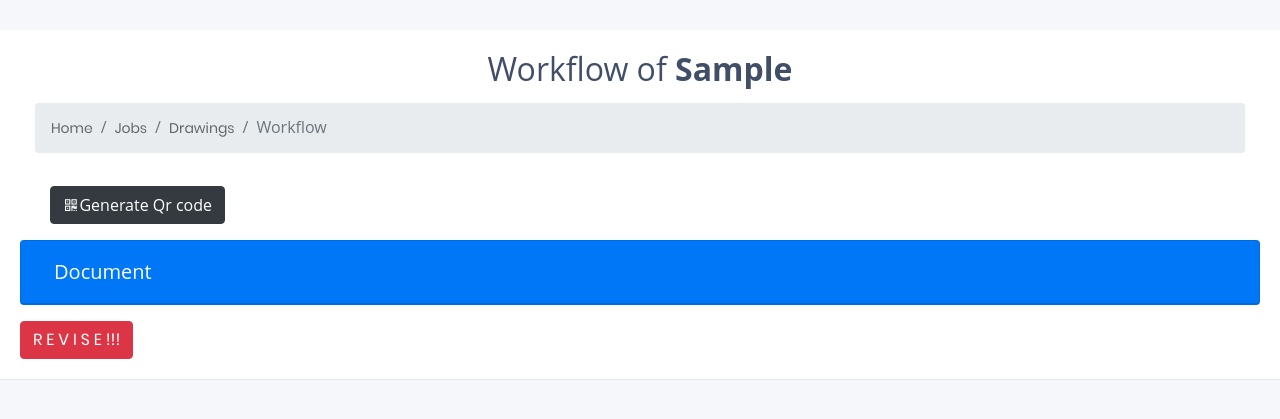
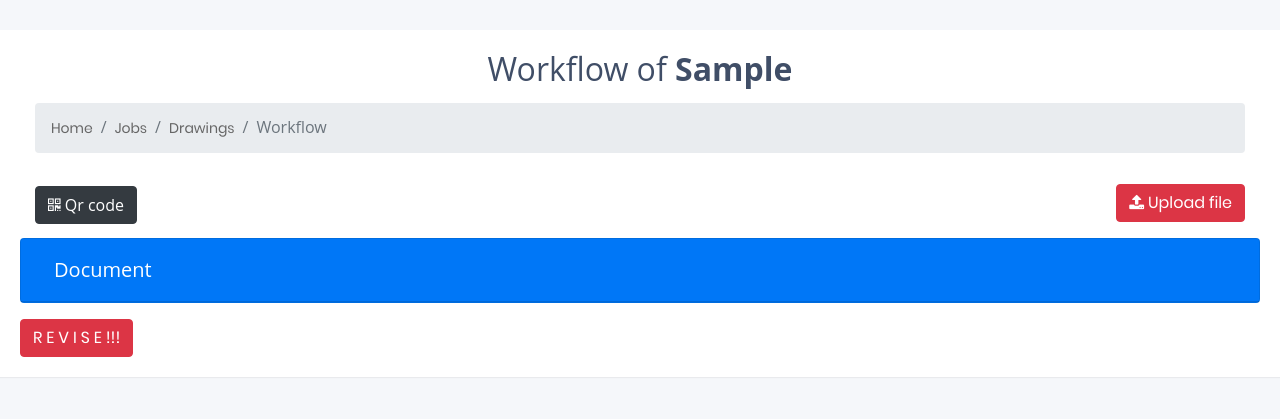
Before and after one commit to KOngTNP/OP-AUTOTECH-Web-database-Django, a Django app: a page that uses templates/workflow.html in a window 1280 px wide. Shown: the part 56-475 px from the top of the page. Run offline with Django 3.2, Linux system fonts and the light colour scheme; a user stored in the database is signed in; tables that the repository leaves empty hold one stand-in row (values such as "Sample post"); some libraries are stand-ins or nearby versions.

Commit message:
add upload file function

```diff
--- a/OPAutotech/urls.py
+++ b/OPAutotech/urls.py
@@ -36,5 +36,5 @@ urlpatterns = [
 
 ]+ static(settings.STATIC_URL, document_root=settings.STATIC_ROOT)
 
-
-# urlpatterns += static(settings.MEDIA_URL, document_root=settings.MEDIA_ROOT)
+if settings.DEBUG:
+    urlpatterns += static(settings.MEDIA_URL, document_root=settings.MEDIA_ROOT)
--- a/mysite/models.py
+++ b/mysite/models.py
@@ -166,3 +166,15 @@ class Revise(models.Model):
     dateUpdate = models.DateTimeField(auto_now=True, null=True)
     def __str__(self):
         return self.drawing.drawingNo
+
+
+class File(models.Model):
+    drawing = models.ForeignKey(Drawing, on_delete=models.CASCADE, related_name='filedrawing')
+
+    file = models.FileField(upload_to='file/drawing/')
+    user = models.ForeignKey(User, on_delete=models.DO_NOTHING, null = True)
+
+    datePublish = models.DateTimeField(auto_now_add=True, null=True)
+    dateUpdate = models.DateTimeField(auto_now=True, null=True)
+    def __str__(self):
+        return self.drawing.drawingNo
--- a/mysite/urls.py
+++ b/mysite/urls.py
@@ -82,4 +82,7 @@ urlpatterns = [
     path('workflow/<str:drawing_id>/edit/revise/<int:revise_id>',views.editRevise),
     path('workflow/<str:drawing_id>/update/revise/<int:revise_id>',views.updateRevise),
     path('workflow/<str:drawing_id>/delete/revise/<int:revise_id>',views.deleteRevise),
+
+    path('uploadFile/<str:drawing_id>',views.uploadFile, name='uploadFile'),
+    path('workflow/<str:drawing_id>/delete/file/<int:file_id>',views.deleteFile)
 ]
--- a/mysite/views.py
+++ b/mysite/views.py
@@ -1,6 +1,6 @@
 from django.shortcuts import render, redirect, get_object_or_404
-from .forms import CreateJobForm,CreateDrawingForm,UpdateDrawingForm, UpdateJobForm, CreateDocumentForm, UpdateDocumentForm, CreateMakerForm, UpdateMakerForm,CreateCuttingForm, UpdateCuttingForm, CreateMachineForm, UpdateMachineForm, CreateQcForm, UpdateQcForm, CreatePaintingForm ,UpdatePaintingForm, CreateQcPaintingForm ,UpdateQcPaintingForm, CreateAssembyForm ,UpdateAssembyForm, CreateReviseForm ,UpdateReviseForm
-from .models import Assemby, Job, Drawing, Document, Maker, Cutting, Machine, Qc, Painting, QcPainting, User, Revise
+from .forms import CreateJobForm,CreateDrawingForm,UpdateDrawingForm, UpdateJobForm, CreateDocumentForm, UpdateDocumentForm, CreateMakerForm, UpdateMakerForm,CreateCuttingForm, UpdateCuttingForm, CreateMachineForm, UpdateMachineForm, CreateQcForm, UpdateQcForm, CreatePaintingForm ,UpdatePaintingForm, CreateQcPaintingForm ,UpdateQcPaintingForm, CreateAssembyForm ,UpdateAssembyForm, CreateReviseForm ,UpdateReviseForm, UploadFileForm
+from .models import Assemby, Job, Drawing, Document, Maker, Cutting, Machine, Qc, Painting, QcPainting, User, Revise, File
 from django.contrib import messages
 from django.http import HttpResponseRedirect
 from django.urls import reverse
@@ -610,3 +610,23 @@ def updateRevise(request,drawing_id,revise_id):
         form.save()
         return HttpResponseRedirect(reverse('mysite:workflow', args=(get_drawing_id,)))
     return redirect('/editRevise',{'get_drawing_id':get_drawing_id, 'get_revise_id':get_revise_id})
+
+
+
+def uploadFile(request,drawing_id):
+    user = request.user
+    get_drawing_id = Drawing.objects.get(drawingNo=drawing_id)
+    if request.method == "POST":
+        form = UploadFileForm(request.POST, request.FILES)
+        if form.is_valid():
+            form.save()
+            return HttpResponseRedirect(reverse('mysite:workflow', args=(get_drawing_id,)))
+    else:
+        form = UploadFileForm(initial={'drawing':get_drawing_id, 'user':user})
+    return render(request, 'uploadfile.html', {'form':form, 'get_drawing_id':get_drawing_id})
+
+def deleteFile(requset,drawing_id,file_id):
+    get_drawing_id = Drawing.objects.get(drawingNo=drawing_id)
+    get_file_id = File.objects.get(id=file_id)
+    get_file_id.delete()
+    return HttpResponseRedirect(reverse('mysite:workflow', args=(get_drawing_id,)))
--- a/templates/workflow.html
+++ b/templates/workflow.html
@@ -64,13 +64,35 @@
       </div>
     </div>
     <div class="form-group">
-      <div class="col-sm-offset-2 col-sm-10 ">
-        <span class="symbol-input100">
-          <i class="fa fa-qrcode" style="color: white; margin-left: -5px;" aria-hidden="true"></i>
-      </span>
-      <button type="button" class="btn btn-dark" data-toggle="modal" data-target="#exampleModalCenter" id="generate" style="width: 175px; text-align: right;">
-        Generate Qr code
-      </button>
+      <div>
+        <button type="button" class="btn btn-dark" data-toggle="modal" data-target="#exampleModalCenter" id="generate" style=" text-align: right;">
+        <span>
+          <i class="fa fa-qrcode" style="color: white;"></i>
+        </span>
+          Qr code
+        </button>
+      </div>
+        <div style="text-align: right; margin-top: -40px;">
+        {% for upload in get_drawing_id.filedrawing.all %}
+          <a href="{{ upload.file.url }}" class="btn btn-danger" target="_blank" rel="noopener noreferrer" >Download File</a>
+          {% if user.is_staff %}
+          <span class='fa-stack fa-lg'>
+              <a class="delete" title="Delete" data-toggle="tooltip" href='/workflow/{{upload.drawing}}/delete/file/{{upload.id}}' onclick="return confirm('Are you sure you want to delete this item?');">
+              <i class="material-icons fa-3x">&#xE872;</i></a>
+            </span>
+
+          {% endif %}
+        {% endfor %}
+
+        {% if not get_drawing_id.filedrawing.all%}
+        <a href="{% url 'mysite:uploadFile' drawing_id=get_drawing_id.drawingNo %}" class="btn btn-danger">
+          <span>
+            <i class="fa fa-upload" style="color: white;"></i>
+          </span>
+          Upload file</a>
+
+        {% endif %}
+
       </div>
     </div>
     </div>
```
Also changed, not shown: mysite/forms.py (+5 -22 lines), templates/uploadfile.html (added, +53 -0 lines), mysite/migrations/0002_file.py (added), mysite/migrations/0003_delete_file.py (added), mysite/migrations/0004_file.py (added), mysite/migrations/0005_file_user.py (added).
